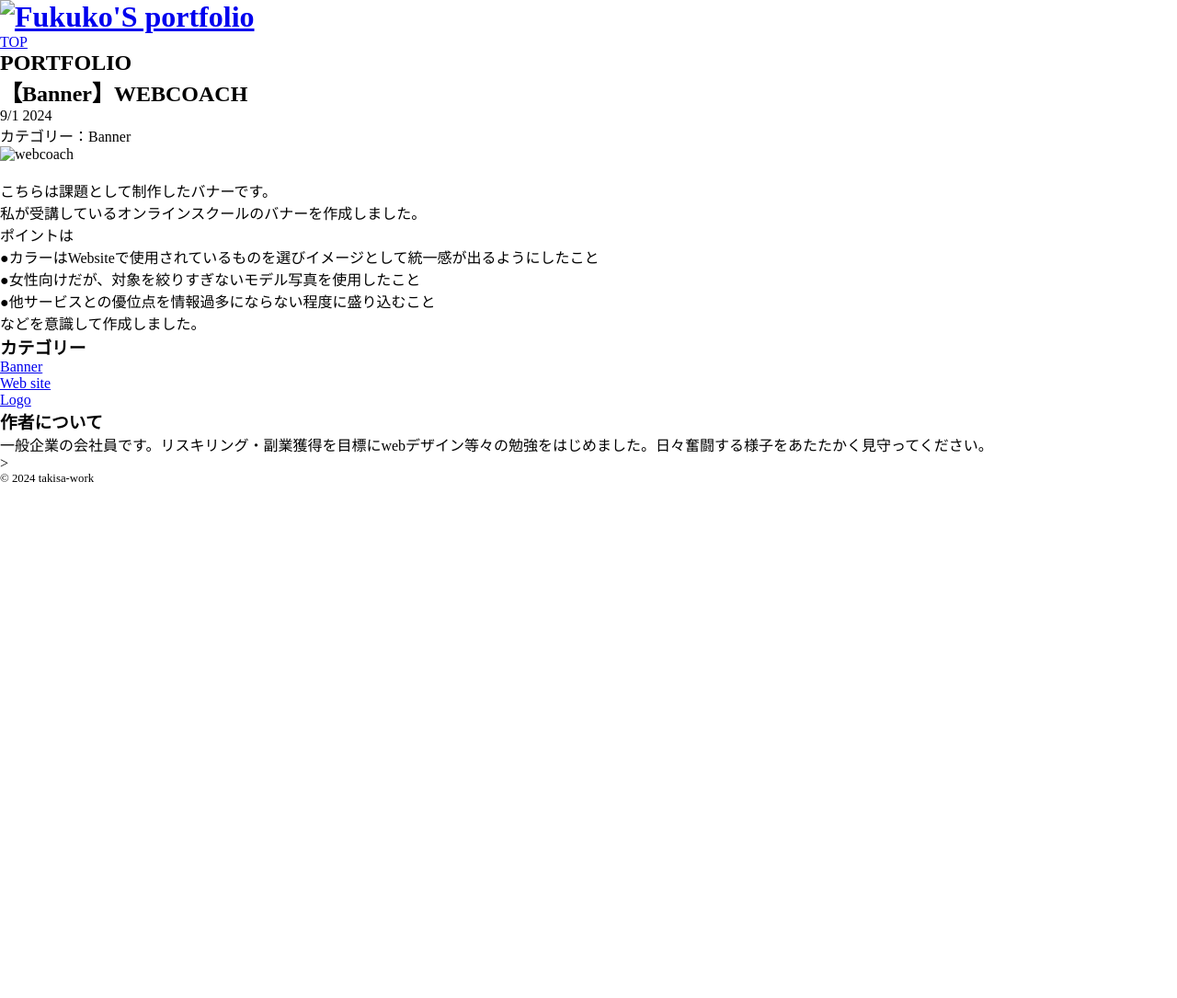
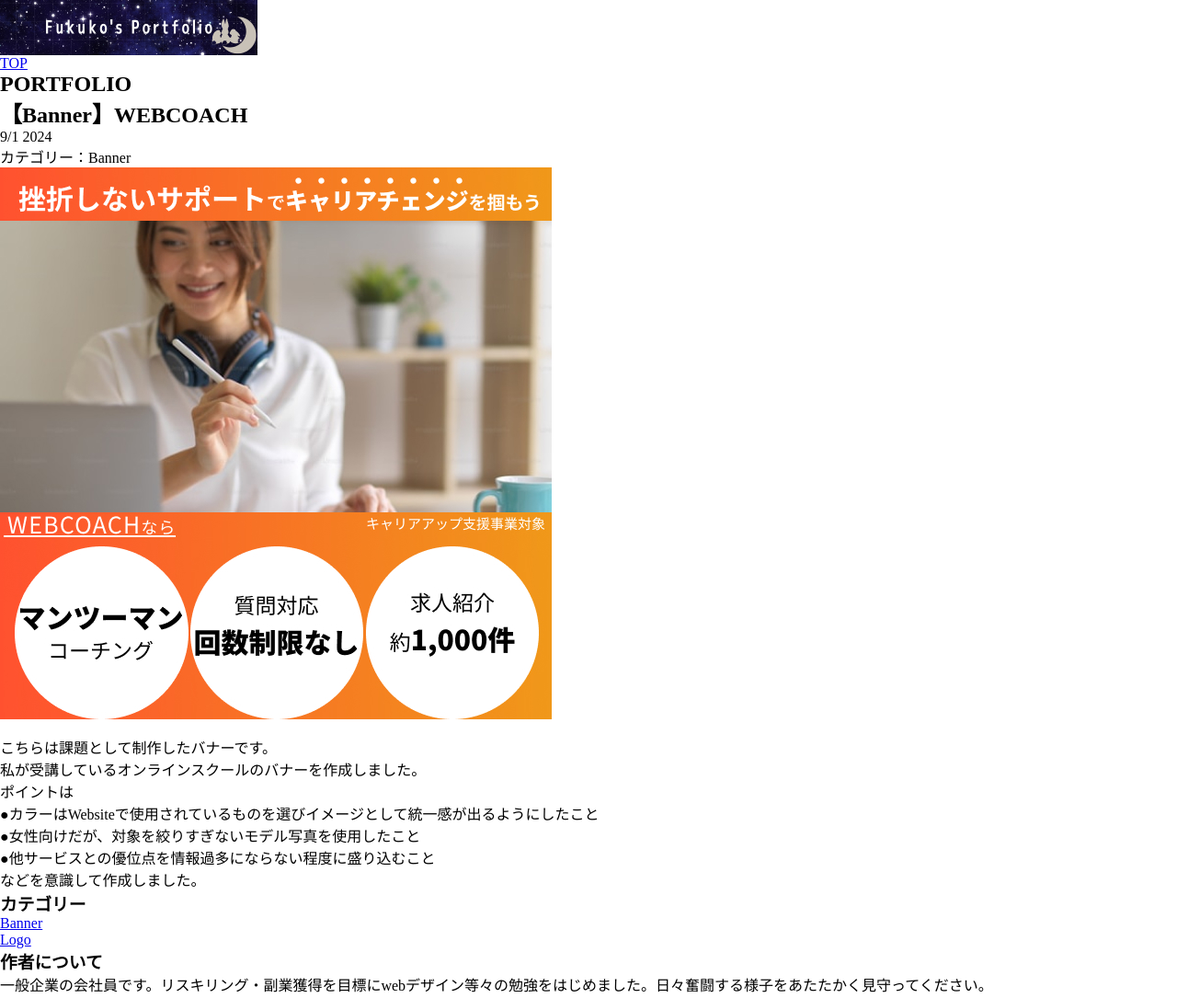
Before and after one commit to takisa-work/Fukuko-s-Portfolio, a plain HTML site: page banner.html in a window 1280 px wide. Shown: the top 1085 px of the page at 92% size. Before the commit the page ends 800 px from the top, so only its background shows below. Drawn offline with Linux system fonts and the light colour scheme; some packages are replaced by stand-ins of ours.

Commit message:
Update banner.html

```diff
--- a/banner.html
+++ b/banner.html
@@ -8,8 +8,8 @@
     <!--css-->
          <link rel="stylesheet" href="https://unpkg.com/ress/dist/ress.min.css">
          <link href="https://fonts.googleapis.com/css?family=Philosopher" rel="stylesheet">
-         <link href="css/style.css" rel="stylesheet">
-         <link rel="icon" type="image/png" href="images/favicon.png">
+         <link href="style.css" rel="stylesheet">
+         <link rel="icon" type="image/png" href="favicon.png">
 
 
 
@@ -19,7 +19,7 @@
     <body>
         <div id="news" class="big-bg">
             <header class="page-header wrapper">
-                <h1><a href="index.html"><img class="logo" src="images/logo.png" alt="Fukuko'S portfolio"></a></h1>
+                <h1><a href="index.html"><img class="logo" src="logo.png" alt="Fukuko'S portfolio"></a></h1>
                 <nav>
                     <ul class="main-nav">
                         <li><a href="index.html">TOP</a></li>
@@ -40,7 +40,7 @@
                     <p class="post-date">9/1 <span>2024</span></p>
                     <p class="post-cat">カテゴリー：Banner</p>
                 </header>
-                <img src="images/figma.jpg" alt="webcoach">
+                <img src="figma.jpg" alt="webcoach">
 
                 <p>
                     <br>
@@ -57,7 +57,6 @@
                 <h3 class="sub-title">カテゴリー</h3>
                 <ul class="sub-menu">
                     <li><a href="banner.html">Banner</a></li>
-                    <li><a href="#">Web site</a></li>
                     <li><a href="logo.html">Logo</a></li>
                 </ul>
 
```
